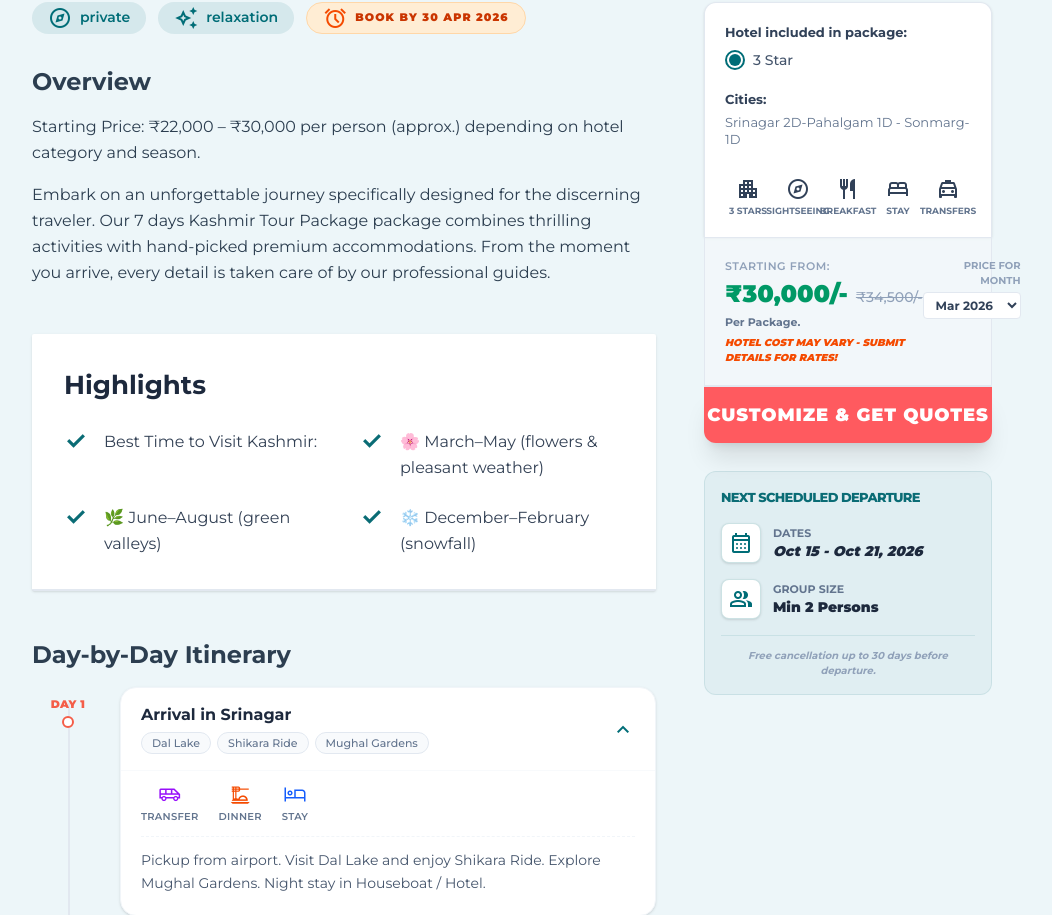
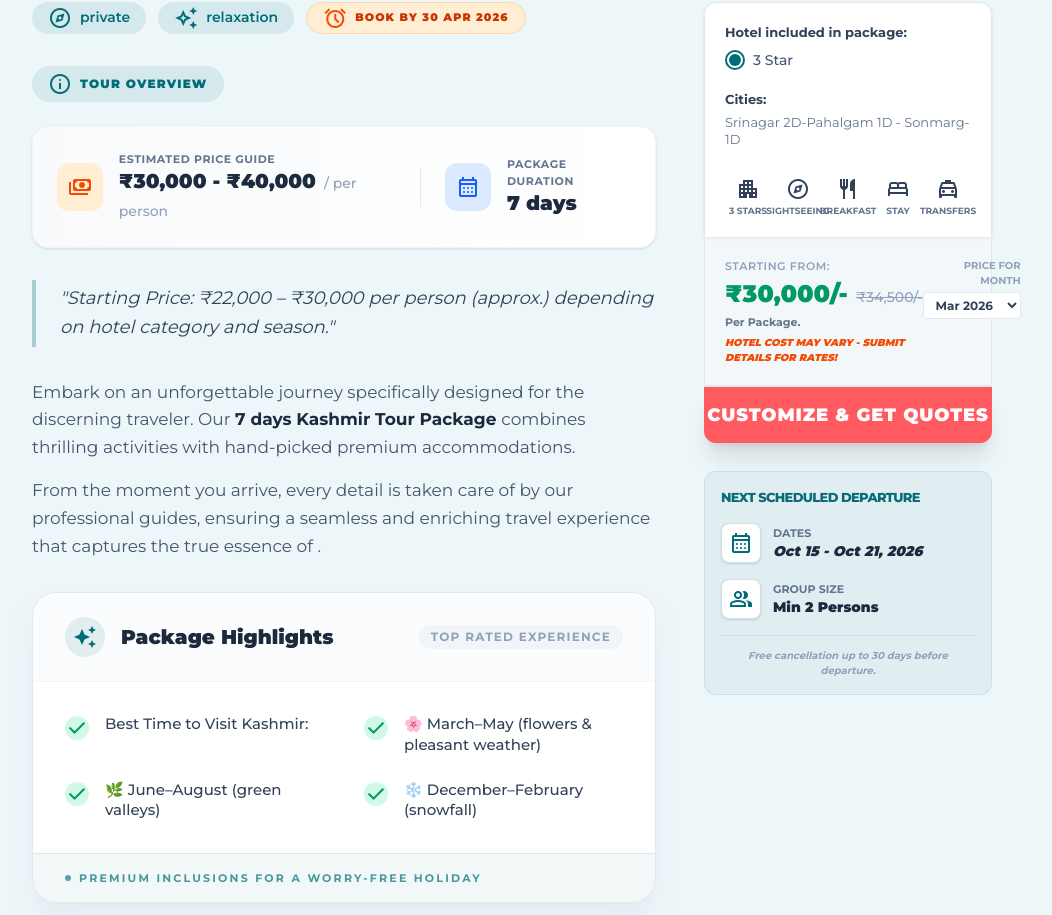
Before and after one commit to rammimankotia-prog/Beautiful-India, a React (Vite) app: page /tours/1 in a window 1280 px wide. Shown: the part 1032-1947 px from the top of the page, without its empty margins (128-1180 px from the left). Built offline with nearby package versions, Linux system fonts and the light colour scheme.

Commit message:
UI Enhancement: Redesigned Overview and Highlights section with premium cards and iconography

```diff
--- a/src/pages/TourDetailView.jsx
+++ b/src/pages/TourDetailView.jsx
@@ -388,30 +388,96 @@ const TourDetailView = () => {
                     )}
                   </div>
                   {/* Description */}
-                  <div className="prose prose-lg dark:prose-invert  text-text-secondary-light dark:text-text-secondary-dark leading-relaxed">
-                    <h3 className="text-2xl font-bold text-text-primary-light dark:text-text-primary-dark mb-4">Overview</h3>
-                    <p className="mb-4">
-                      {tour.description}
+                  {/* ── Overview & Highlights ── */}
+                  <div className="flex flex-col gap-8">
+                    {/* Overview */}
+                    <div className="relative">
+                      <div className="flex items-center gap-3 mb-6">
+                        <span className="inline-flex items-center gap-2 bg-primary/10 text-primary px-4 py-1.5 rounded-full text-xs font-black uppercase tracking-widest">
+                          <span className="material-symbols-outlined text-[14px]">info</span>
+                          Tour Overview
+                        </span>
+                      </div>
+
+                      {/* Price Guide Card */}
+                      <div className="mb-8 p-6 rounded-2xl bg-gradient-to-r from-slate-50 to-white dark:from-slate-900 dark:to-slate-800 border border-slate-100 dark:border-slate-800 shadow-sm flex flex-col md:flex-row md:items-center justify-between gap-6">
+                        <div className="flex items-center gap-4">
+                          <div className="w-12 h-12 rounded-xl bg-orange-100 dark:bg-orange-900/30 flex items-center justify-center">
+                            <span className="material-symbols-outlined text-orange-600 dark:text-orange-400">payments</span>
+                          </div>
+                          <div>
+                            <p className="text-[11px] font-bold text-slate-500 dark:text-slate-400 uppercase tracking-wider">Estimated Price Guide</p>
+                            <h4 className="text-xl font-black text-slate-800 dark:text-slate-100">
+                              ₹{tour.price?.toLocaleString()} - ₹{(tour.price + 10000)?.toLocaleString()}
+                              <span className="text-sm font-medium text-slate-400 ml-2">/ per person</span>
+                            </h4>
+                          </div>
+                        </div>
+                        <div className="h-px md:h-10 w-full md:w-px bg-slate-200 dark:bg-slate-700" />
+                        <div className="flex items-center gap-4">
+                          <div className="w-12 h-12 rounded-xl bg-blue-100 dark:bg-blue-900/30 flex items-center justify-center">
+                            <span className="material-symbols-outlined text-blue-600 dark:text-blue-400">calendar_month</span>
+                          </div>
+                          <div>
+                            <p className="text-[11px] font-bold text-slate-500 dark:text-slate-400 uppercase tracking-wider">Package Duration</p>
+                            <h4 className="text-xl font-black text-slate-800 dark:text-slate-100">{tour.duration}</h4>
+                          </div>
+                        </div>
+                      </div>
+
+                      <div className="prose prose-lg dark:prose-invert max-w-none">
+                        <p className="text-lg text-slate-700 dark:text-slate-300 leading-relaxed italic border-l-4 border-primary/30 pl-6 py-1 mb-8">
+                          "{tour.description}"
+                        </p>
+                        <div className="text-slate-600 dark:text-slate-400 leading-relaxed text-[17px] space-y-4">
+                          <p>
+                            Embark on an unforgettable journey specifically designed for the discerning traveler. Our <span className="font-bold text-slate-800 dark:text-slate-200">{tour.duration} {tour.title}</span> combines thrilling activities with hand-picked premium accommodations.
                           </p>
                           <p>
-                      Embark on an unforgettable journey specifically designed for the discerning traveler. Our {tour.duration} {tour.title} package combines thrilling activities with hand-picked premium accommodations. From the moment you arrive, every detail is taken care of by our professional guides.
+                            From the moment you arrive, every detail is taken care of by our professional guides, ensuring a seamless and enriching travel experience that captures the true essence of <span className="text-primary font-semibold">{tour.location}</span>.
                           </p>
+                        </div>
+                      </div>
                     </div>
 
                     {/* Highlights */}
                     {tour.highlights && (
-                    <div className="flex flex-col gap-6 mt-4 p-8 border border-slate-200 dark:border-slate-800 rounded-[2px] bg-white dark:bg-slate-900 shadow-sm border-t-0 border-l-0 border-r-0 border-b-2">
-                      <h3 className="text-[26px] font-bold text-slate-800 dark:text-slate-200">Highlights</h3>
-                      <div className="grid grid-cols-1 md:grid-cols-2 gap-x-8 gap-y-6">
+                      <div className="relative overflow-hidden rounded-3xl border border-slate-200 dark:border-slate-800 bg-white dark:bg-slate-900 shadow-xl shadow-slate-200/50 dark:shadow-none">
+                        {/* Highlights Header */}
+                        <div className="px-8 py-6 border-b border-slate-100 dark:border-slate-800 bg-slate-50/50 dark:bg-slate-800/20 flex flex-col md:flex-row md:items-center justify-between gap-4">
+                          <div className="flex items-center gap-4">
+                            <div className="w-10 h-10 rounded-full bg-primary/10 flex items-center justify-center">
+                              <span className="material-symbols-outlined text-primary text-xl" style={{fontVariationSettings: "'FILL' 1"}}>auto_awesome</span>
+                            </div>
+                            <h3 className="text-xl font-black text-slate-800 dark:text-slate-100">Package Highlights</h3>
+                          </div>
+                          <p className="text-xs font-bold text-slate-400 uppercase tracking-widest bg-slate-100 dark:bg-slate-800 px-3 py-1 rounded-full">Top Rated Experience</p>
+                        </div>
+
+                        {/* Highlights Grid */}
+                        <div className="p-8">
+                          <div className="grid grid-cols-1 md:grid-cols-2 gap-x-10 gap-y-6">
                             {tour.highlights.split('\n').filter(Boolean).map((highlight, idx) => (
-                          <div key={idx} className="flex gap-4 text-[#334155] dark:text-slate-300 items-start">
-                            <span className="material-symbols-outlined text-[#0a6c75] text-[20px] shrink-0 font-bold" style={{fontVariationSettings: "'FILL' 0, 'wght' 700"}}>check</span>
-                            <span className="leading-relaxed text-[16px]">{highlight}</span>
+                              <div key={idx} className="group flex gap-4 items-start transition-all hover:translate-x-1">
+                                <span className="flex-shrink-0 w-6 h-6 rounded-full bg-emerald-100 dark:bg-emerald-900/30 flex items-center justify-center mt-0.5 group-hover:scale-110 transition-transform">
+                                  <span className="material-symbols-outlined text-emerald-600 dark:text-emerald-400 text-[16px] font-black">done</span>
+                                </span>
+                                <span className="text-[15px] font-medium text-slate-700 dark:text-slate-300 leading-snug group-hover:text-slate-900 dark:group-hover:text-white transition-colors">{highlight}</span>
                               </div>
                             ))}
                           </div>
                         </div>
+
+                        {/* Subtle Footer/Tagline */}
+                        <div className="px-8 py-4 bg-primary/5 border-t border-primary/10">
+                          <p className="text-[11px] text-primary/70 font-bold uppercase tracking-[0.2em] flex items-center gap-2">
+                            <span className="w-1.5 h-1.5 rounded-full bg-primary animate-pulse" />
+                            Premium inclusions for a worry-free holiday
+                          </p>
+                        </div>
+                      </div>
                     )}
+                  </div>
 
                   {/* Itinerary — TravelTriangle Style */}
                   <div className="flex flex-col gap-4 mt-4">
```
Lines whose indentation alone changed are shown as unchanged.
